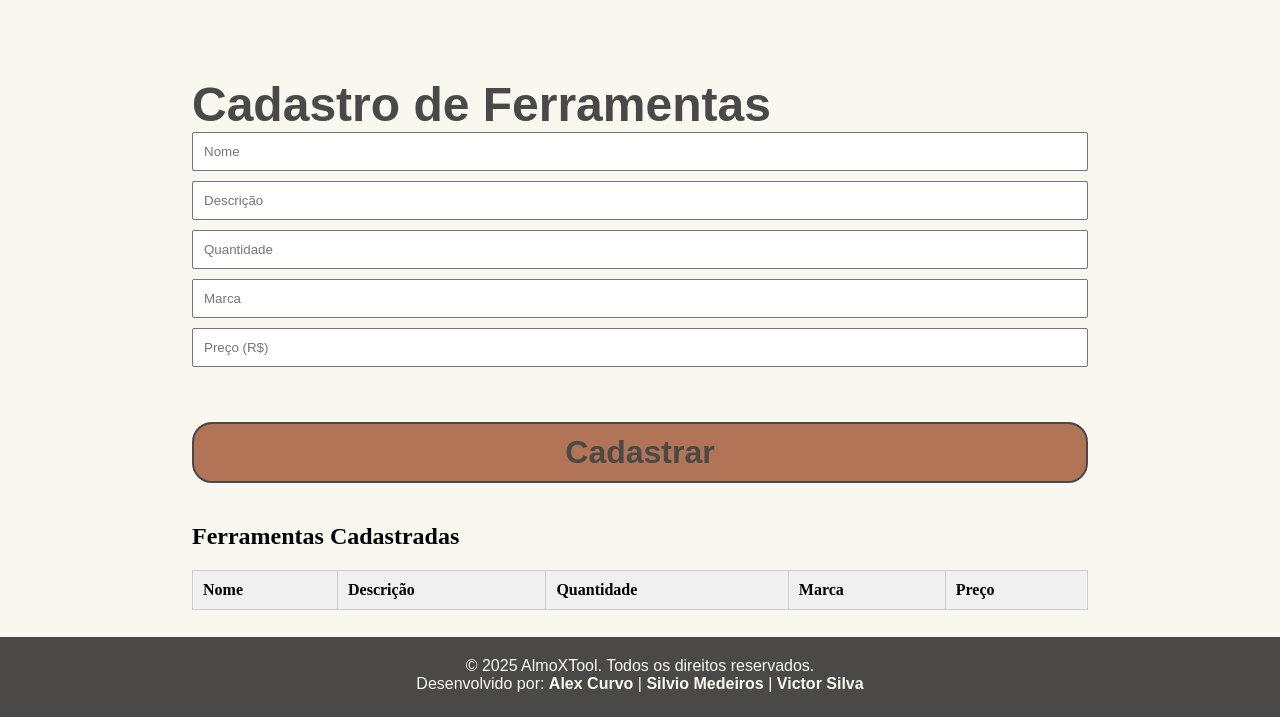
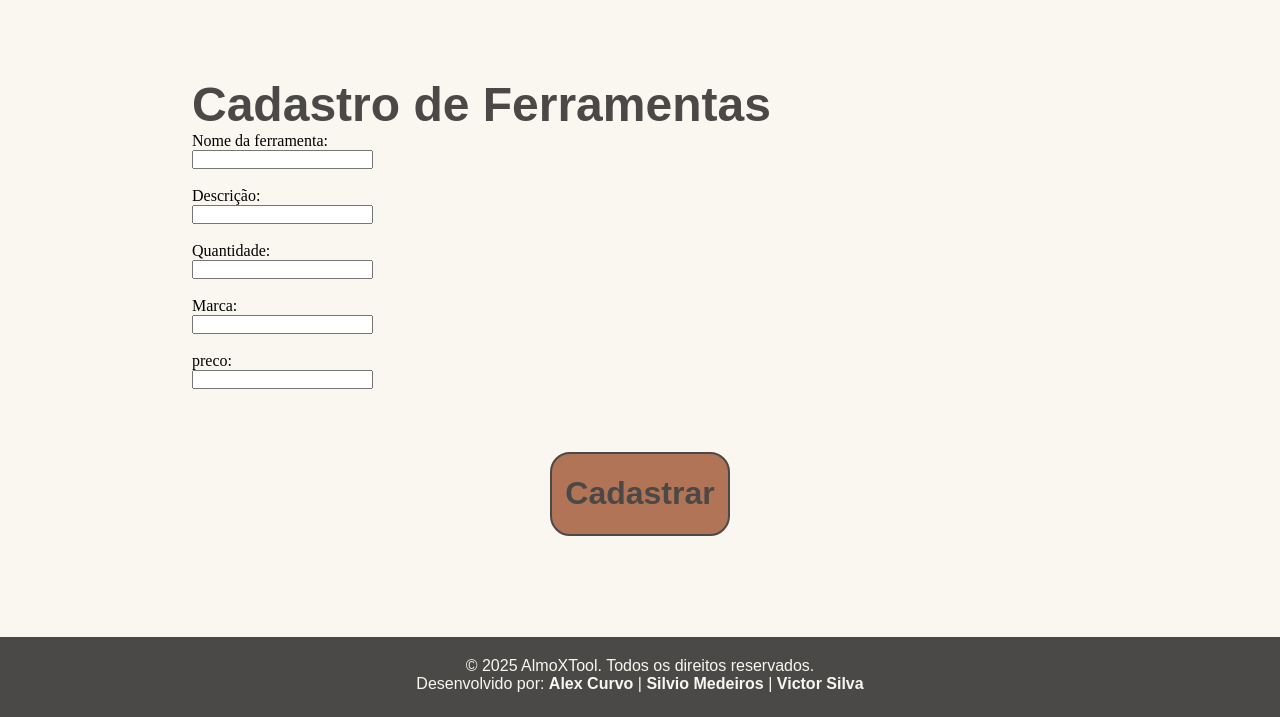
Before and after one commit to Alex-Olv/Almoxarifado, a Flask app: page /ferramentas in a window 1280 px wide. Shown: the part 83-800 px from the top of the page. Run offline with Flask 3, Linux system fonts and the light colour scheme; data that the repository does not hold is empty.

Commit message:
corrigindo bugs do silvio

```diff
--- a/app.py
+++ b/app.py
@@ -3,6 +3,7 @@ import mysql.connector
 
 app = Flask(__name__)
 
+# Função de conexão com MySQL
 def conectar():
     return mysql.connector.connect(
         host="localhost",
@@ -11,21 +12,17 @@ def conectar():
         database="db_almoxarifado"
     )
 
+# 🔗 Página inicial
 @app.route('/')
 def inicio():
     return render_template('inicio.html')
 
-# 🔗 Página do formulário + listagem
+# 🔗 Página do formulário de ferramentas
 @app.route('/ferramentas')
 def formulario():
-    conexao = conectar()
-    cursor = conexao.cursor()
-    cursor.execute("SELECT nome, descricao, quantidade, marca, preco FROM tb_ferramentas")
-    ferramentas = cursor.fetchall()
-    cursor.close()
-    conexao.close()
-    return render_template('ferramentas.html', ferramentas=ferramentas)
+    return render_template('ferramentas.html')
 
+# 🔗 Cadastrar ferramentas
 @app.route('/cadastrar', methods=['POST'])
 def cadastrar():
     nome = request.form['nome']
@@ -40,6 +37,7 @@ def cadastrar():
     valores = (nome, descricao, quantidade, marca, preco)
     cursor.execute(sql, valores)
     conexao.commit()
+
     cursor.close()
     conexao.close()
 
--- a/static/css/style.css
+++ b/static/css/style.css
@@ -130,29 +130,7 @@ html,body{
     transition: 0.3s;
 }
 
-.tabela_ferramentas {
-    width: 100%;
-    border-collapse: collapse;
-    margin-top: 20px;
+.conteudo_principal_ferramentas{
+    padding: 6% 15%;
+    gap: 82px;
 }
-
-.tabela_ferramentas th, .tabela_ferramentas td {
-    border: 1px solid #ccc;
-    padding: 10px;
-    text-align: left;
-}
-
-.tabela_ferramentas th {
-    background-color: #f0f0f0;
-}
-
-.formulario_ferramenta input,
-.formulario_ferramenta button {
-    width: 100%;
-    padding: 10px;
-    margin-bottom: 10px;
-}
-
-.titulo_secundario {
-    margin-top: 40px;
-}
--- a/templates/ferramentas.html
+++ b/templates/ferramentas.html
@@ -3,8 +3,8 @@
 <head>
     <meta charset="UTF-8">
     <meta name="viewport" content="width=device-width, initial-scale=1.0">
-    <link rel="stylesheet" href="css/style.css">
-    <title>Ferramentas | AlmoXTool</title>
+    <link rel="stylesheet" href="{{ url_for('static', filename='css/style.css') }}">
+    <title>AlmoXTool</title>
 </head>
 <body>
     <header class="cabecalho">
@@ -18,55 +18,35 @@
             </ul>
         </nav>
     </header>
+    <main class="conteudo_principal_ferramentas" >
+        <h1 class="titulo_principal">Cadastro de Ferramentas</h1>
+        <form action="/cadastrar" method="POST">
+                <label>Nome da ferramenta:</label><br>
+                <input type="text" name="nome" required><br><br>
 
-    <main class="conteudo_principal">
-        <section class="conteudo_secundario">
-            <h1 class="titulo_principal">Cadastro de Ferramentas</h1>
+                <label>Descrição:</label><br>
+                <input type="text" name="descricao" required><br><br>
 
-            <!-- ✅ Formulário -->
-            <form action="/cadastrar" method="POST" class="formulario_ferramenta">
-                <input type="text" name="nome" placeholder="Nome" required>
-                <input type="text" name="descricao" placeholder="Descrição" required>
-                <input type="number" name="quantidade" placeholder="Quantidade" required>
-                <input type="text" name="marca" placeholder="Marca" required>
-                <input type="number" step="0.01" name="preco" placeholder="Preço (R$)" required>
+                <label>Quantidade:</label><br>
+                <input type="number" name="quantidade" required><br><br>
+
+                <label>Marca:</label><br>
+                <input type="text" name="marca" required><br><br>
+
+                <label>preco:</label><br>
+                <input type="number" name="preco" required><br><br>
+
                 <button type="submit" class="botao_principal">Cadastrar</button>
             </form>
-
-            <!-- ✅ Tabela de ferramentas cadastradas -->
-            <h2 class="titulo_secundario">Ferramentas Cadastradas</h2>
-            <table class="tabela_ferramentas">
-                <thead>
-                    <tr>
-                        <th>Nome</th>
-                        <th>Descrição</th>
-                        <th>Quantidade</th>
-                        <th>Marca</th>
-                        <th>Preço</th>
-                    </tr>
-                </thead>
-                <tbody>
-                    {% for ferramenta in ferramentas %}
-                    <tr>
-                        <td>{{ ferramenta[0] }}</td>
-                        <td>{{ ferramenta[1] }}</td>
-                        <td>{{ ferramenta[2] }}</td>
-                        <td>{{ ferramenta[3] }}</td>
-                        <td>R$ {{ "%.2f"|format(ferramenta[4]) }}</td>
-                    </tr>
-                    {% endfor %}
-                </tbody>
-            </table>
-        </section>
     </main>
-
     <footer class="rodape">
         <p>© 2025 AlmoXTool. Todos os direitos reservados.</p>
         <p>Desenvolvido por:
-            <a href="https://github.com/Alex-Olv" class="link_rodape">Alex Curvo</a> |
-            <a href="https://github.com/Silvio2627" class="link_rodape">Silvio Medeiros</a> |
-            <a href="https://github.com/victor020pro" class="link_rodape">Victor Silva</a>
+        <a href="https://github.com/Alex-Olv" class="link_rodape">Alex Curvo</a> |
+        <a href="https://github.com/Silvio2627" class="link_rodape">Silvio Medeiros</a> |
+        <a href="https://github.com/victor020pro" class="link_rodape">Victor Silva</a>
         </p>
     </footer>
+
 </body>
 </html>
```
